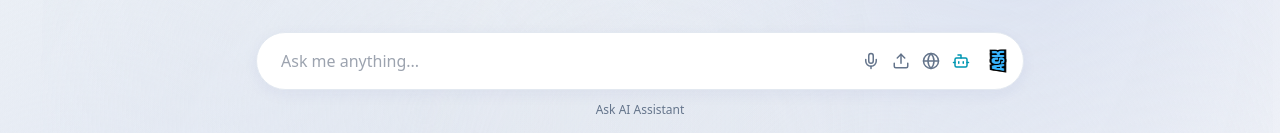
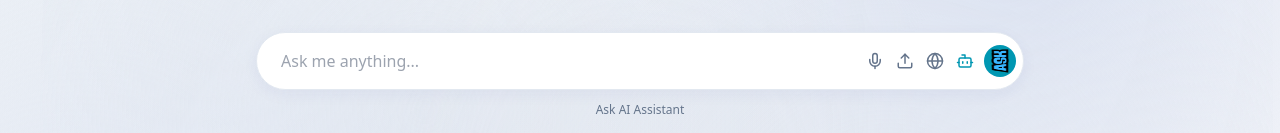
Before and after one commit to Angelyze/amaa-pro-43, a React (Vite) app: page / in a window 1280 px wide. Shown: the part 219-352 px from the top of the page. Built offline with nearby package versions, Linux system fonts and the light colour scheme.

Commit message:
Save chat box effects
The prompt asked to save the effects of the chat box.

```diff
--- a/src/components/AMAAChatBox.tsx
+++ b/src/components/AMAAChatBox.tsx
@@ -125,7 +125,7 @@ const AMAAChatBox: React.FC<AMAAChatBoxProps> = ({
             <button
               onClick={handleSend}
               disabled={!message.trim()}
-              className="ml-1 p-1.5 transition-colors focus:outline-none text-teal hover:text-teal-light"
+              className="ml-1 p-1 bg-teal hover:bg-teal-light rounded-full flex items-center justify-center transition-all duration-300 hover:shadow-md"
             >
               <img src="/AskIcon.png" alt="Ask" className="w-6 h-6" />
             </button>
```
